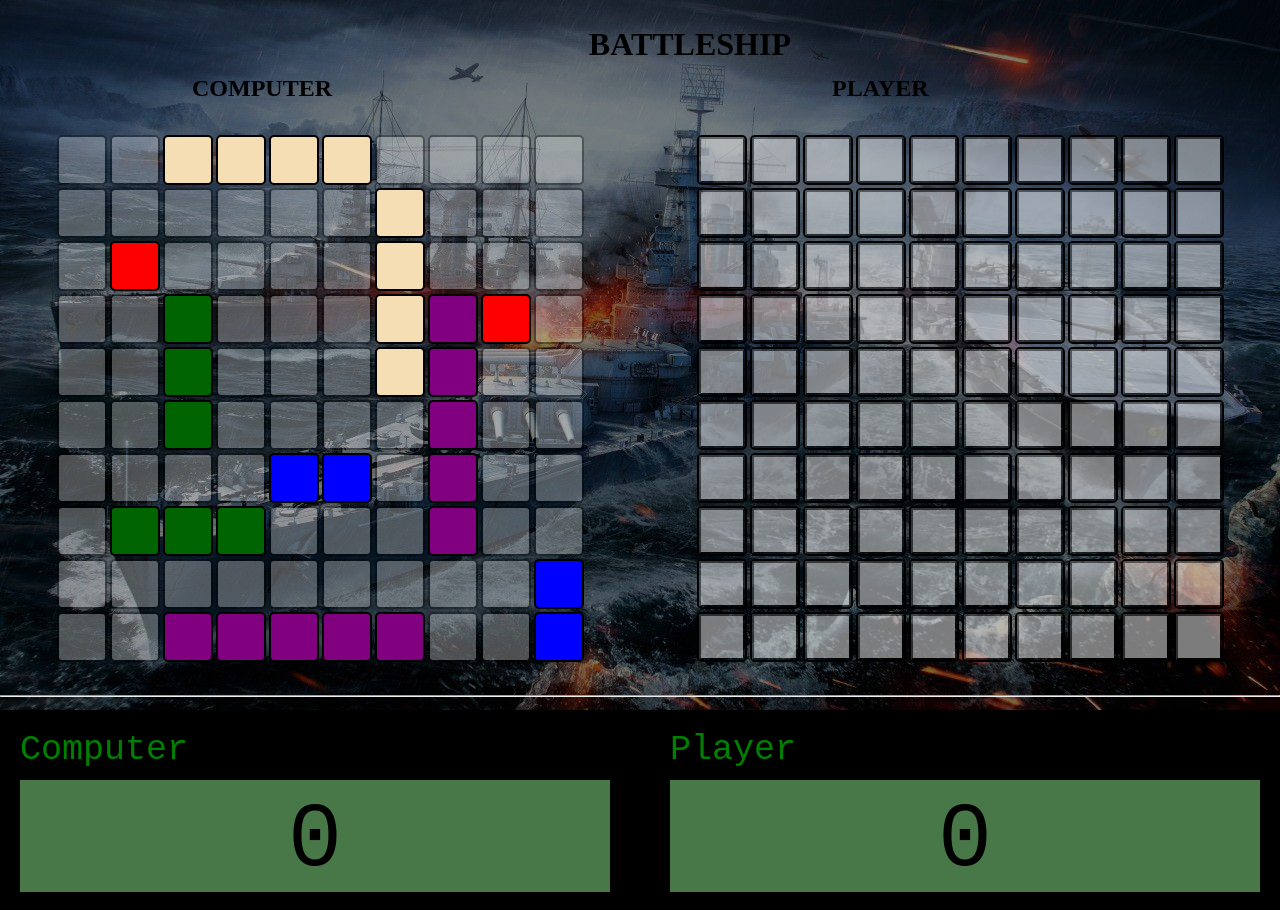
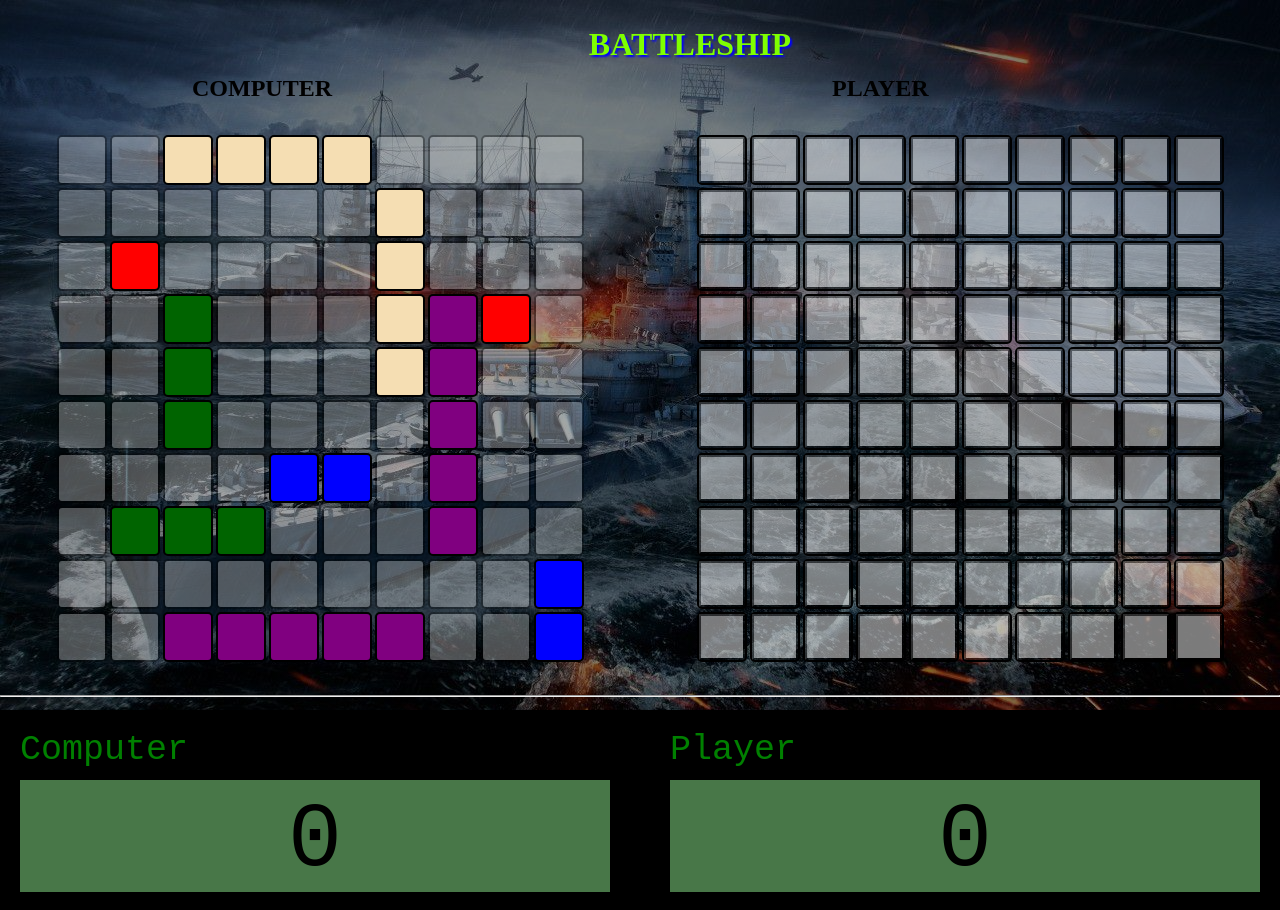
Before and after one commit to mahidharseelam/battleship, a plain HTML site: page index.html in a window 1280 px wide. Drawn offline with Linux system fonts and the light colour scheme.

Commit message:
Update style.css

```diff
--- a/css/style.css
+++ b/css/style.css
@@ -24,6 +24,8 @@ body{
 h1{
 	margin-left: 46%;
 	margin-top: 2%;
+	text-shadow: blue 2px 2px 2px;
+	color: chartreuse;
 }
 
 h2 {
```
